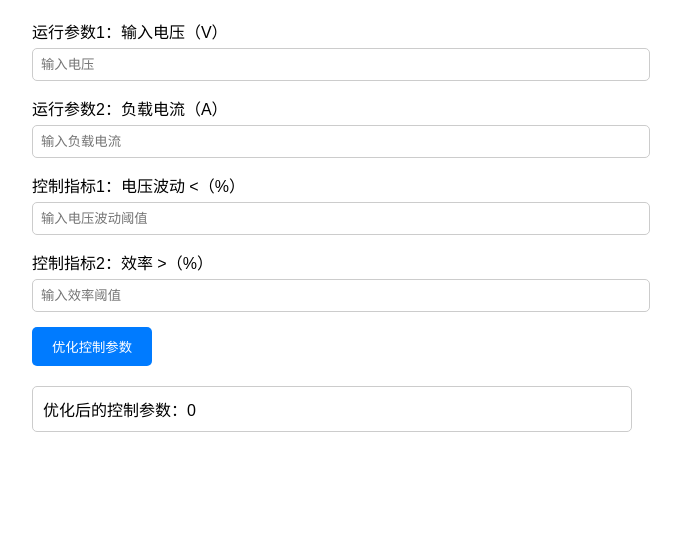
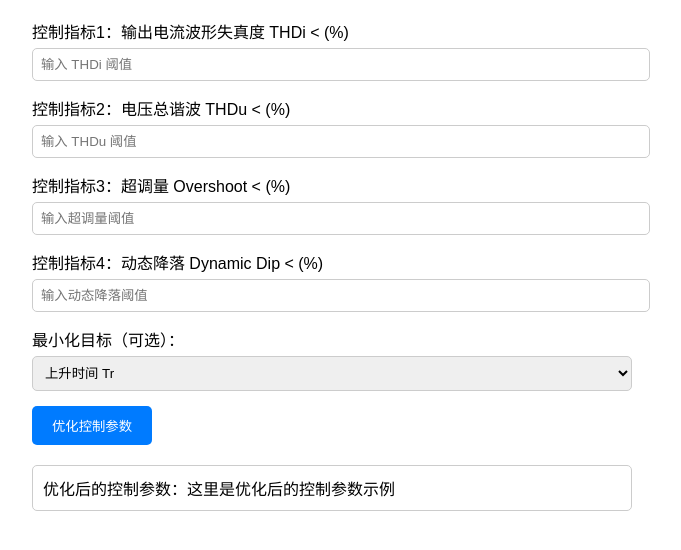
Before and after one commit to Stefano1109/control_param_optimization, a plain HTML site: page index.html in a window 1280 px wide. Both pictures are taken after a click on the button "优化控制参数". Shown: the part 90-640 px from the top of the page, without its empty margins (308-989 px from the left). Drawn offline with Linux system fonts and the light colour scheme.

Commit message:
Add files via upload

```diff
--- a/index.html
+++ b/index.html
@@ -49,42 +49,78 @@
     border: 1px solid #ccc;
     border-radius: 5px;
   }
+
+  #Objective {
+    width: 100%;
+    padding: 8px;
+    border: 1px solid #ccc;
+    border-radius: 5px;
+    margin-bottom: 15px;
+  }
 </style>
 </head>
 <body>
 <div class="container">
   <h1>控制参数优化</h1>
-  <label for="runParameter1">运行参数1：输入电压（V）</label>
-  <input type="number" id="runParameter1" placeholder="输入电压">
 
-  <label for="runParameter2">运行参数2：负载电流（A）</label>
-  <input type="number" id="runParameter2" placeholder="输入负载电流">
+  <label for="THDi">控制指标1：输出电流波形失真度 THDi &lt; (%)</label>
+  <input type="number" id="THDi" placeholder="输入 THDi 阈值">
 
-  <label for="controlIndicator1">控制指标1：电压波动 &lt;（%）</label>
-  <input type="number" id="controlIndicator1" placeholder="输入电压波动阈值">
+  <label for="THDu">控制指标2：电压总谐波 THDu &lt; (%)</label>
+  <input type="number" id="THDu" placeholder="输入 THDu 阈值">
 
-  <label for="controlIndicator2">控制指标2：效率 &gt;（%）</label>
-  <input type="number" id="controlIndicator2" placeholder="输入效率阈值">
+  <label for="Overshoot">控制指标3：超调量 Overshoot &lt; (%)</label>
+  <input type="number" id="Overshoot" placeholder="输入超调量阈值">
+
+  <label for="DynamicDip">控制指标4：动态降落 Dynamic Dip &lt; (%)</label>
+  <input type="number" id="DynamicDip" placeholder="输入动态降落阈值">
+
+  <label for="Objective">最小化目标（可选）：</label>
+  <select id="Objective">
+    <option value="Tr">上升时间 Tr</option>
+    <option value="Tf">恢复时间 Tf</option>
+    <option value="C">功率耦合度 C</option>
+  </select>
 
   <button onclick="optimizeControlParameters()">优化控制参数</button>
 
-  <div id="result"></div>
+  <div id="result">
+    <p>优化后的控制参数：</p>
+    <p id="optimizedParameters"></p>
+    <p>控制指标1（THDi）： <span id="THDiValue"></span></p>
+    <p>控制指标2（THDu）： <span id="THDuValue"></span></p>
+    <p>控制指标3（Overshoot）： <span id="OvershootValue"></span></p>
+    <p>控制指标4（Dynamic Dip）： <span id="DynamicDipValue"></span></p>
+    <p>最小化目标： <span id="ObjectiveValue"></span></p>
+  </div>
 </div>
 
 <script>
   function optimizeControlParameters() {
-    var runParameter1 = document.getElementById("runParameter1").value;
-    var runParameter2 = document.getElementById("runParameter2").value;
-    var controlIndicator1 = document.getElementById("controlIndicator1").value;
-    var controlIndicator2 = document.getElementById("controlIndicator2").value;
+    var THDi = parseFloat(document.getElementById("THDi").value);
+    var THDu = parseFloat(document.getElementById("THDu").value);
+    var Overshoot = parseFloat(document.getElementById("Overshoot").value);
+    var DynamicDip = parseFloat(document.getElementById("DynamicDip").value);
+    var Objective = document.getElementById("Objective").value;
 
     var resultDiv = document.getElementById("result");
 
-    // 在这里执行控制参数优化的算法逻辑，生成优化结果
-    var optimizedParameters = runParameter1*runParameter2;
+    // 在这里执行控制参数优化的算法逻辑，生成优化结果和指标值
+    var optimizedParameters = "这里是优化后的控制参数示例";
+    var THDiValue = "这里是 THDi 的优化后值示例";
+    var THDuValue = "这里是 THDu 的优化后值示例";
+    var OvershootValue = "这里是 Overshoot 的优化后值示例";
+    var DynamicDipValue = "这里是 Dynamic Dip 的优化后值示例";
+    var ObjectiveValue = "这里是 " + Objective + " 的优化后值示例";
 
     var result = "优化后的控制参数：" + optimizedParameters;
     resultDiv.innerHTML = result;
+
+    document.getElementById("THDiValue").textContent = THDiValue;
+    document.getElementById("THDuValue").textContent = THDuValue;
+    document.getElementById("OvershootValue").textContent = OvershootValue;
+    document.getElementById("DynamicDipValue").textContent = DynamicDipValue;
+    document.getElementById("ObjectiveValue").textContent = ObjectiveValue;
   }
 </script>
 </body>
```
